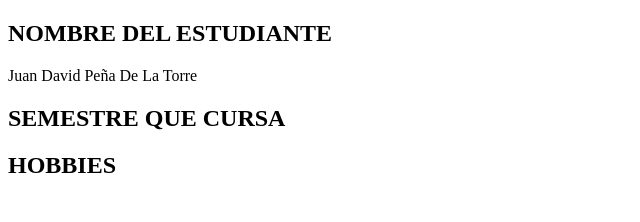
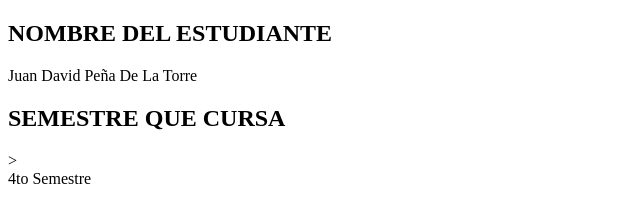
Before and after one commit to JuanPena11/Taller_Buenas_Practicas, a plain HTML site: page index.html in a window 1280 px wide. Shown: the whole page, without its empty margins (0-640 px from the left). Drawn offline with Linux system fonts and the light colour scheme.

Commit message:
semestre2

```diff
--- a/index.html
+++ b/index.html
@@ -10,7 +10,8 @@
     <h2>NOMBRE DEL ESTUDIANTE</h2>
     <div>Juan David Peña De La Torre</div>
     <h2>SEMESTRE QUE CURSA</h2>
-    <h2>HOBBIES</h2>
+    ><div>4to Semestre</div>
+
 
 
 </body>
```
